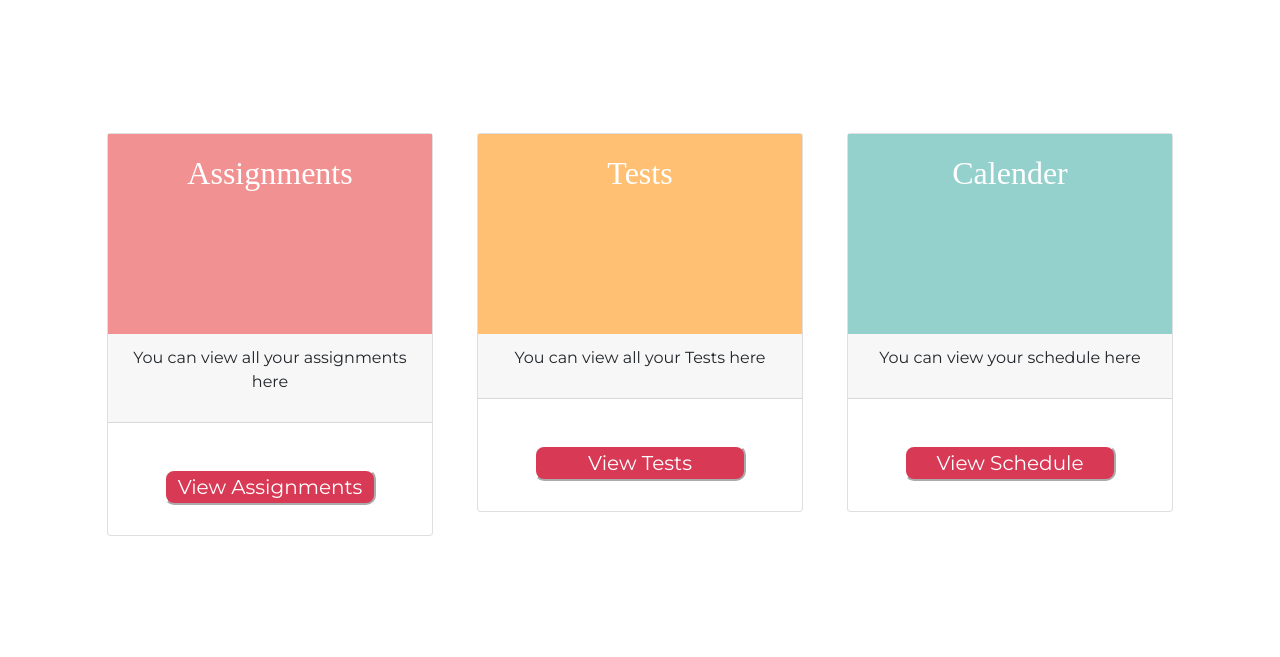
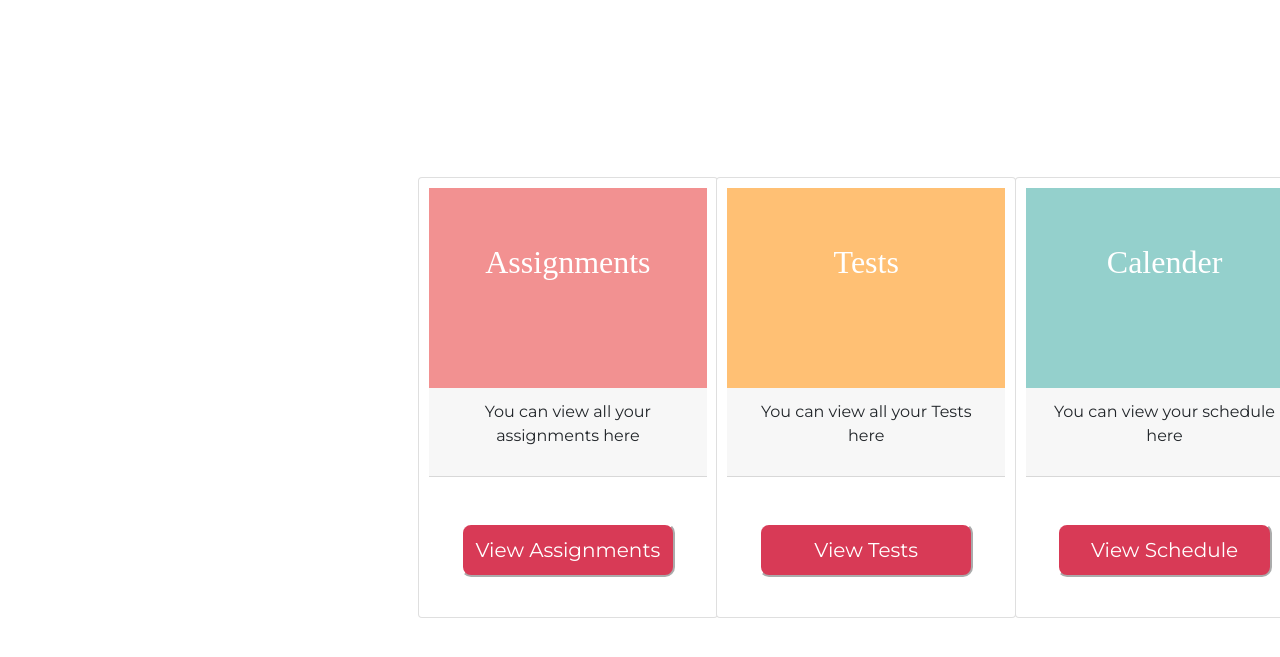
Before and after one commit to battuAshita/Online-Classroom, a Flask app: page /course in a window 1280 px wide. Shown: the top 657 px of the page. Run offline with Flask 2, Linux system fonts and the light colour scheme; some libraries are stand-ins or nearby versions.

Commit message:
set the course cards in a row

```diff
--- a/static/dashboard_styles.css
+++ b/static/dashboard_styles.css
@@ -12,23 +12,28 @@ h1, h2, h3, h4, h5, h6 {
     text-align: center;
 }
 
+.card {
+    width: 300px;
+    padding: 10px
+}
+
 .class_reg1 {
     height: 200px;
-    padding: 6%;
+    padding: 20%;
     background-color: #F29191;
     color: white;
 }
 
 .class_reg2 {
     height: 200px;
-    padding: 6%;
+    padding: 20%;
     background-color: #FFC074;
     color: white;
 }
 
 .class_reg3 {
     height: 200px;
-    padding: 6%;
+    padding: 20%;
     background-color: #94D0CC;
     color: white;
 }
@@ -49,7 +54,8 @@ h1, h2, h3, h4, h5, h6 {
     background-color: #D83A56;
     border-color: white;
     margin: 10px;
-    width: 75%;
+    width: 90%;
+    padding: 10px;
     font-family: 'Montserrat';
     -webkit-border-radius: 10;
     -moz-border-radius: 10;
@@ -61,3 +67,21 @@ h1, h2, h3, h4, h5, h6 {
     border-color: black;
     background-color: #fff;
 }
+
+.row {
+    position: fixed;
+    margin-left: 300px;
+    margin-top: 50px;
+}
+
+.row1 {
+    float: left;
+    padding: 30px;
+}
+
+/* Clear floats after image containers */
+.row::after {
+    content: "";
+    clear: both;
+    display: table;
+}
--- a/templates/dashboard.html
+++ b/templates/dashboard.html
@@ -36,8 +36,8 @@
     {% endif %}
     <h1 class="section-heading"></h1>
     {% for key in l %}
-        <div class="row">
-            <div class="course col-lg-4 col-md-6">
+        <div class="row1">
+
             <div class="card">
                 <div class="class_reg1">
                     <h2>{{ key.upper() }}</h2>
@@ -53,7 +53,6 @@
                 </div>
             </div>
         </div>
-        </div>
     {% endfor %}
 
 
```
Lines whose indentation alone changed are shown as unchanged.
